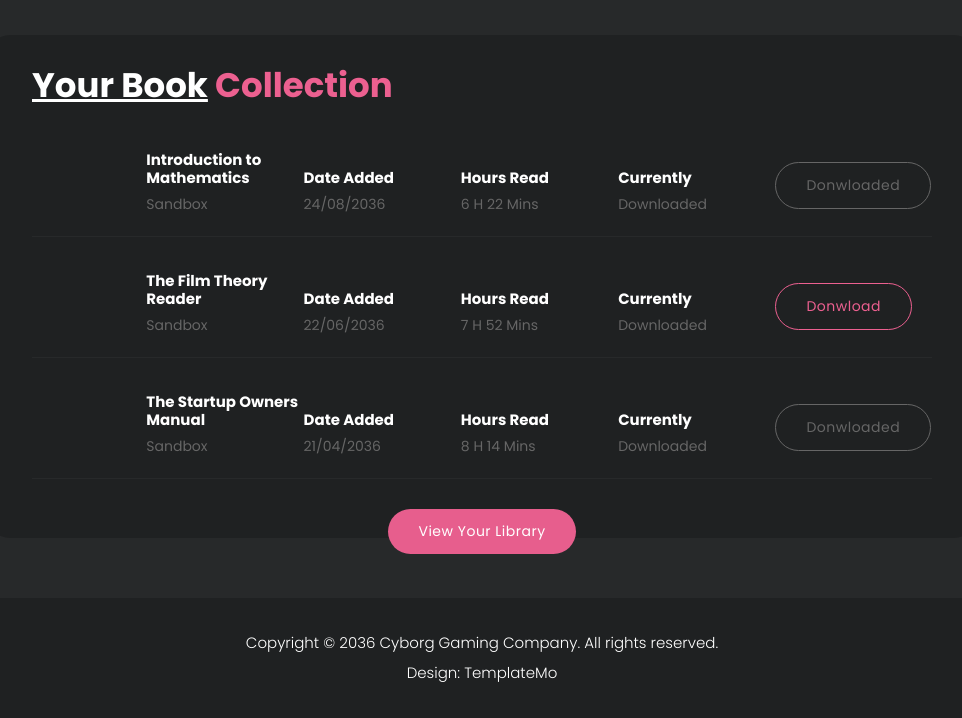
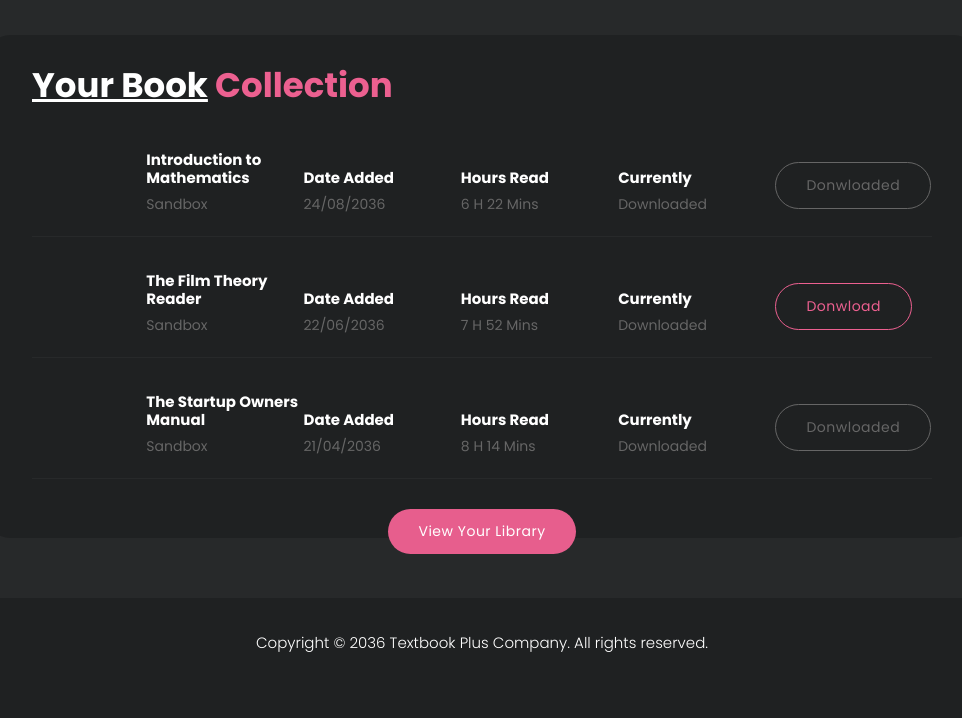
Before and after one commit to jacobshatzky/TextbookPlus, a plain HTML site: page dashboard.html in a window 1280 px wide. Shown: the part 1178-1896 px from the top of the page, without its empty margins (158-1120 px from the left). After the commit the page ends 1866 px from the top, so only its background shows below. Drawn offline with nearby package versions, Linux system fonts and the light colour scheme.

Commit message:
Update dashboard.html

```diff
--- a/dashboard.html
+++ b/dashboard.html
@@ -213,9 +213,7 @@ https://templatemo.com/tm-579-cyborg-gaming
     <div class="container">
       <div class="row">
         <div class="col-lg-12">
-          <p>Copyright © 2036 <a href="#">Cyborg Gaming</a> Company. All rights reserved.
-
-          <br>Design: <a href="https://templatemo.com" target="_blank" title="free CSS templates">TemplateMo</a></p>
+          <p>Copyright © 2036 <a href="#">Textbook Plus</a> Company. All rights reserved.
         </div>
       </div>
     </div>
```
